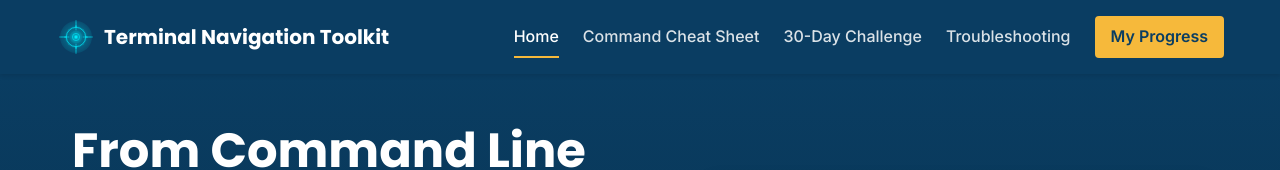
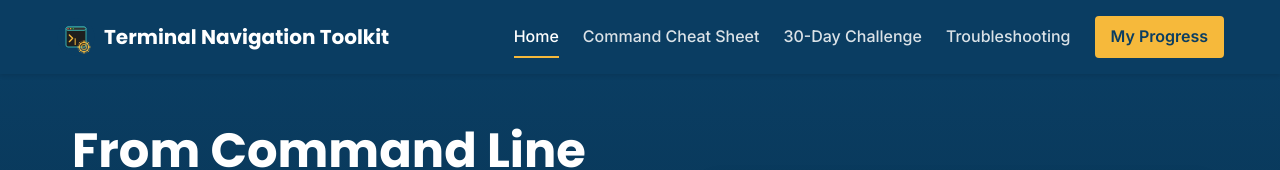
Before and after one commit to jordanurbs/terminal-navigation-toolkit, a Vue app: page / in a window 1280 px wide. Shown: the top 170 px of the page. Built offline with nearby package versions, Linux system fonts and the light colour scheme; no server answers.

Commit message:
favicon switcharoo

```diff
--- a/src/components/NavBar.vue
+++ b/src/components/NavBar.vue
@@ -3,7 +3,7 @@
       <div class="container navbar-container">
         <div class="navbar-brand">
           <router-link to="/" class="navbar-logo">
-            <img src="/images/captain-logo.svg" alt="Captain Logo">
+            <img src="/images/terminal-icon.svg" alt="Terminal Icon">
             <span class="logo-text">Terminal Navigation Toolkit</span>
           </router-link>
         </div>
```
Also changed, not shown: 1 other file (tests, documents, lock files or other folders).
